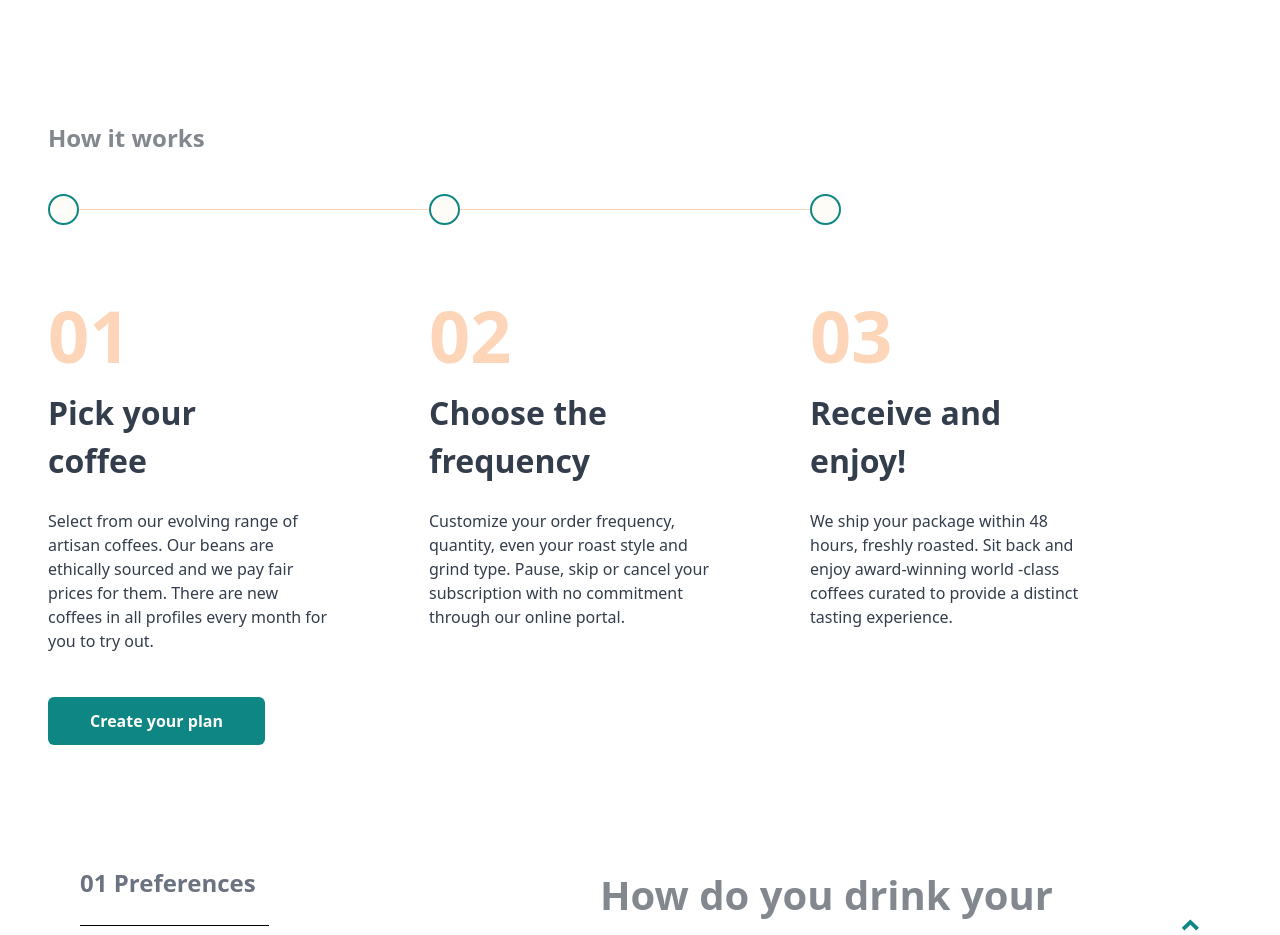
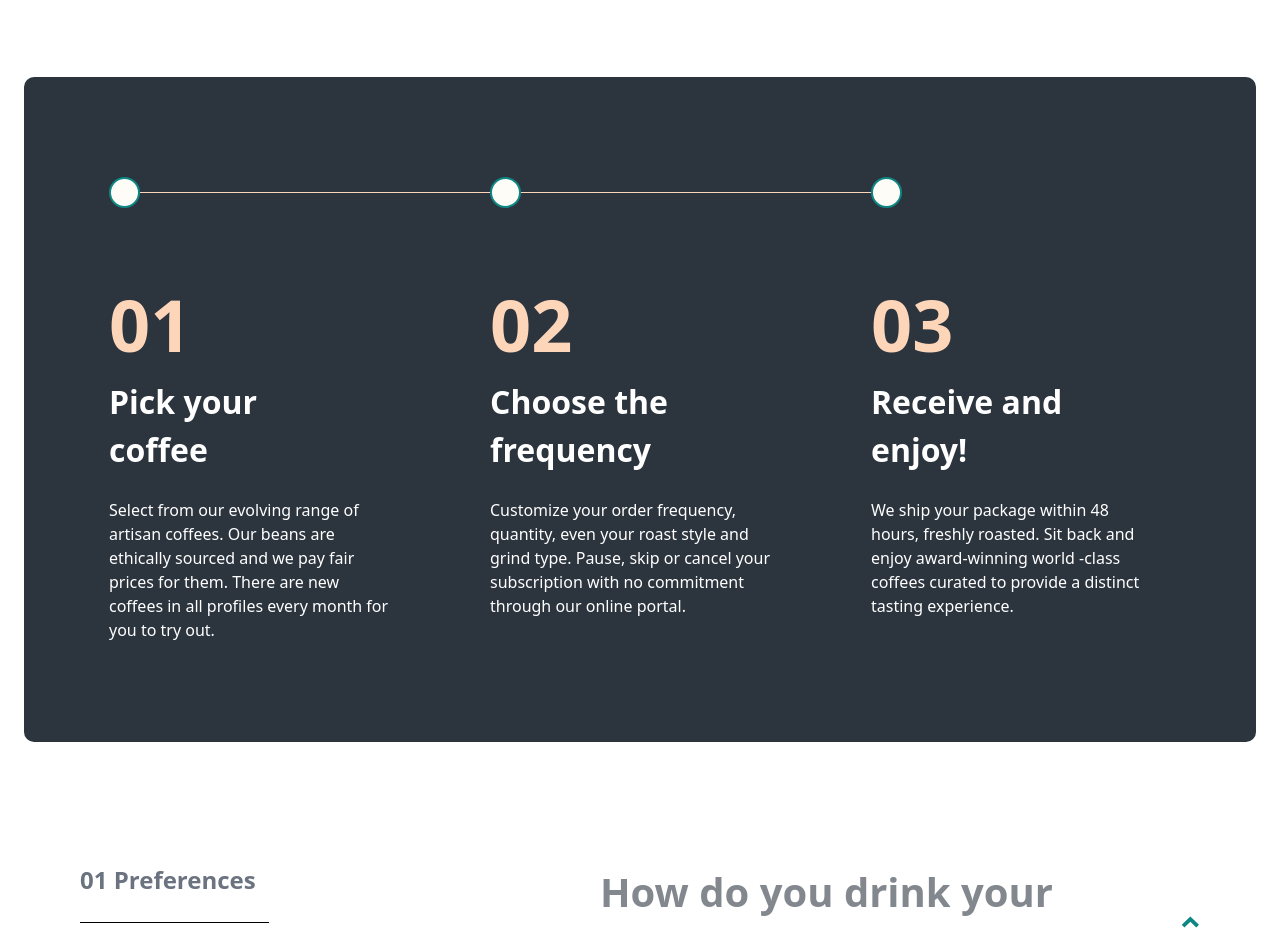
Before and after one commit to MadeByJax/coffeeroasters, a React (Vite) app: page / in a window 1280 px wide. Shown: the part 660-1595 px from the top of the page. Built offline with nearby package versions, Linux system fonts and the light colour scheme.

Commit message:
Refactor HowItWorks component to conditionally render elements based on props

```diff
--- a/src/components/HowItWorks.jsx
+++ b/src/components/HowItWorks.jsx
@@ -1,7 +1,7 @@
 import React from "react";
 import Circle from "/src/assets/home/desktop/circle.svg";
 
-const HowItWorks = () => {
+const HowItWorks = ({ subscribePage }) => {
   const steps = [
     {
       step: "01",
@@ -24,11 +24,19 @@ const HowItWorks = () => {
   ];
 
   return (
-    <div className="px-6 mt-[120px] md:mt-[200px] container flex flex-col justify-center items-center md:items-start relative mx-auto">
-      <h1 className=" text-grey text-center text-2xl font-bold leading-8  md:text-left ">
-        How it works
-      </h1>
-      <div className="hidden md:flex items-center mt-[40px]">
+    <div
+      className={`flex flex-col justify-center items-center md:items-start relative mx-auto ${
+        subscribePage &&
+        " bg-2C343E rounded-[10px] px-[40px] lg:px-[85px] py-[100px]"
+      }`}
+    >
+      {!subscribePage && (
+        <h1 className="text-grey text-center text-2xl font-bold leading-8 md:text-left">
+          How it works
+        </h1>
+      )}
+
+      <div className="hidden md:flex items-center">
         <img src={Circle} alt="" />
         <span className="bg-pale-orange w-[250px] lg:w-[350px] h-[1px]"></span>
         <img src={Circle} alt="" />
@@ -36,25 +44,37 @@ const HowItWorks = () => {
         <img src={Circle} alt="" />
       </div>
 
-      <div className="flex flex-col md:flex-row md:gap-24">
+      <div className="flex flex-col md:flex-row gap-6 mt-[62px] md:gap-24">
         {steps.map((step, index) => (
           <div
             key={index}
-            className="mt-[56px] md:max-w-[285px] flex flex-col text-center md:text-left"
+            className="md:max-w-[285px] flex flex-col text-center md:text-left"
           >
             <h2 className="font-bold text-[72px] text-pale-orange">
               {step.step}
             </h2>
-            <h3 className="font-bold text-[28px] md:max-w-[230px] lg:text-[32px] text-grey-blue">
+            <h3
+              className={`font-bold text-[28px] md:max-w-[230px] md:text-[32px] ${
+                subscribePage ? "text-white" : "text-grey-blue"
+              }`}
+            >
               {step.name}
             </h3>
-            <p className="mt-6 text-grey-blue">{step.description}</p>
+            <p
+              className={`mt-6 ${
+                subscribePage ? "text-white" : "text-grey-blue"
+              }`}
+            >
+              {step.description}
+            </p>
           </div>
         ))}
       </div>
-      <button className="bg-dark-cyan w-[217px]  text-light-cream font-bold px-6 py-3 rounded-md mt-11">
-        Create your plan
-      </button>
+      {!subscribePage && (
+        <button className="bg-dark-cyan w-[217px]  text-light-cream font-bold px-6 py-3 rounded-md mt-11">
+          Create your plan
+        </button>
+      )}
     </div>
   );
 };
```
